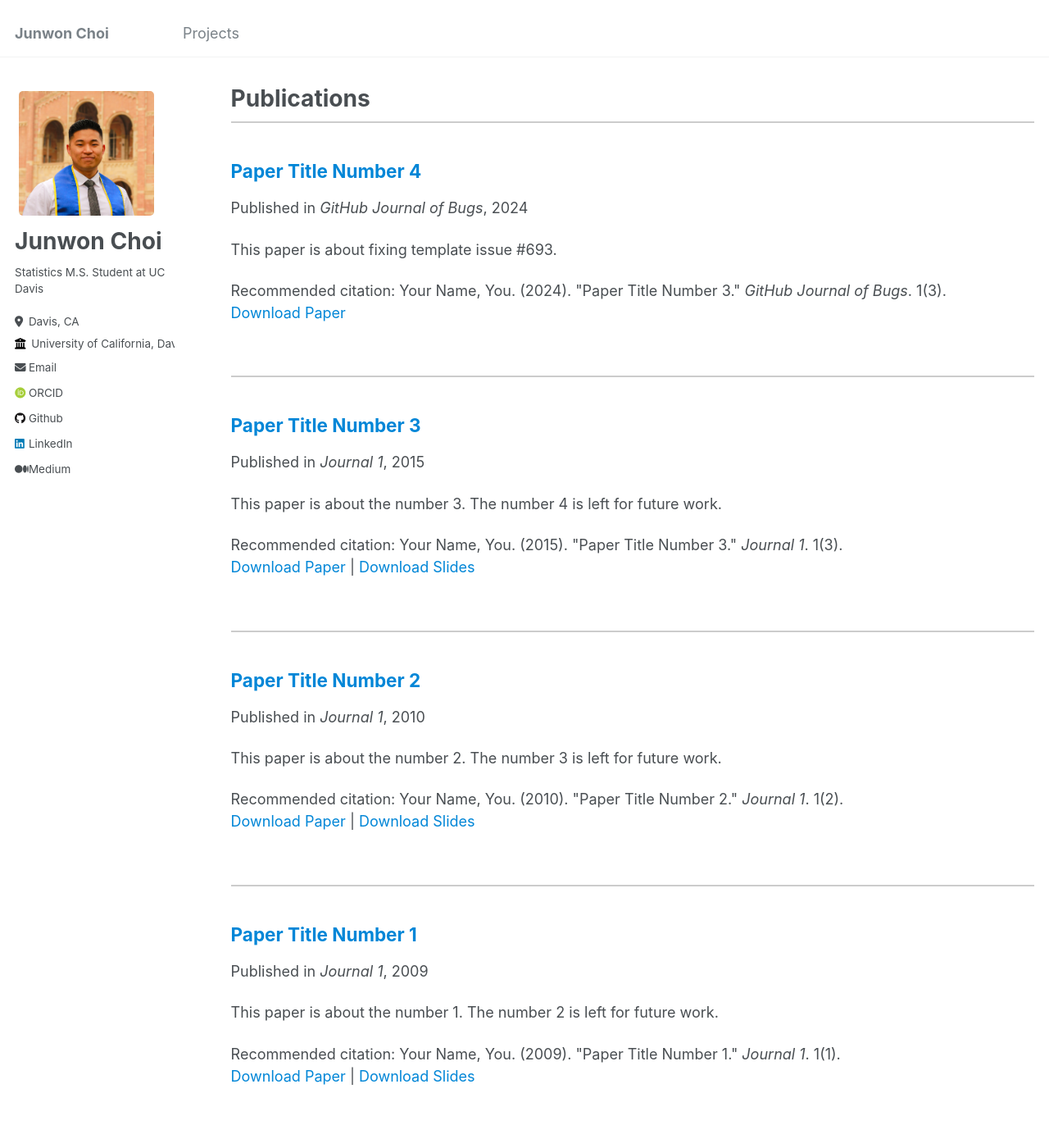
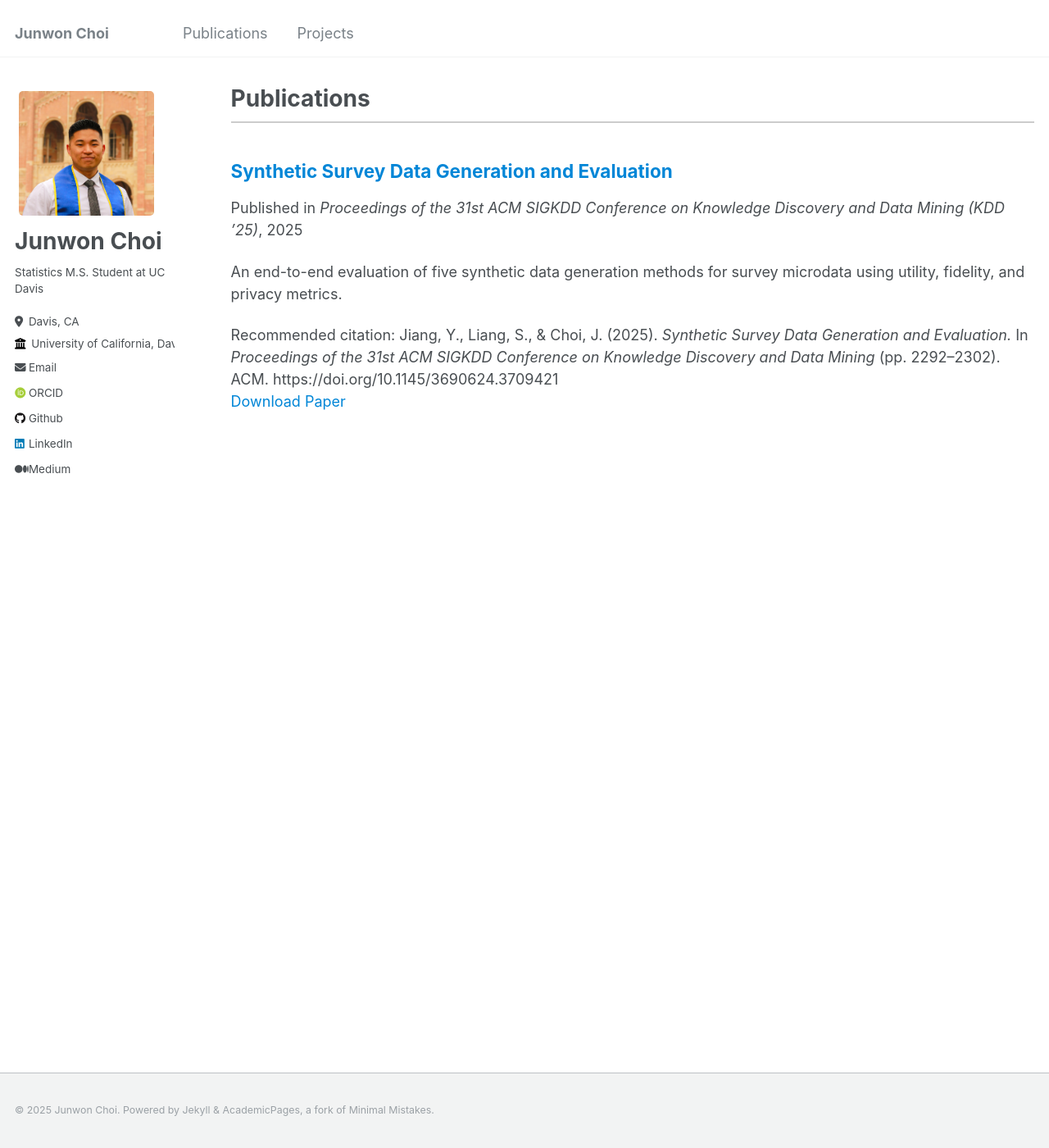
Before and after one commit to cjunwon/cjunwon.github.io, a Jekyll site: the page built from _pages/publications.md, in a window 1280 px wide and 1400 px high. Shown: the whole window at 82% size. Built offline with Jekyll 4.4.1, drawn with Linux system fonts in a browser that asks for light colours; some web fonts are replaced.

Commit message:
First publication

```diff
--- a/_data/navigation.yml
+++ b/_data/navigation.yml
@@ -1,7 +1,7 @@
 # main links links
 main:
-  # - title: "Publications"
-  #   url: /publications/
+  - title: "Publications"
+    url: /publications/
 
   # - title: "Talks"
   #   url: /talks/
--- a/_publications/2009-10-01-paper-title-number-1.md
+++ /dev/null
@@ -1,13 +0,0 @@
----
-title: "Paper Title Number 1"
-collection: publications
-permalink: /publication/2009-10-01-paper-title-number-1
-excerpt: 'This paper is about the number 1. The number 2 is left for future work.'
-date: 2009-10-01
-venue: 'Journal 1'
-slidesurl: 'http://academicpages.github.io/files/slides1.pdf'
-paperurl: 'http://academicpages.github.io/files/paper1.pdf'
-citation: 'Your Name, You. (2009). &quot;Paper Title Number 1.&quot; <i>Journal 1</i>. 1(1).'
----
-
-The contents above will be part of a list of publications, if the user clicks the link for the publication than the contents of section will be rendered as a full page, allowing you to provide more information about the paper for the reader. When publications are displayed as a single page, the contents of the above "citation" field will automatically be included below this section in a smaller font.
--- a/_publications/2010-10-01-paper-title-number-2.md
+++ /dev/null
@@ -1,13 +0,0 @@
----
-title: "Paper Title Number 2"
-collection: publications
-permalink: /publication/2010-10-01-paper-title-number-2
-excerpt: 'This paper is about the number 2. The number 3 is left for future work.'
-date: 2010-10-01
-venue: 'Journal 1'
-slidesurl: 'http://academicpages.github.io/files/slides2.pdf'
-paperurl: 'http://academicpages.github.io/files/paper2.pdf'
-citation: 'Your Name, You. (2010). &quot;Paper Title Number 2.&quot; <i>Journal 1</i>. 1(2).'
----
-
-The contents above will be part of a list of publications, if the user clicks the link for the publication than the contents of section will be rendered as a full page, allowing you to provide more information about the paper for the reader. When publications are displayed as a single page, the contents of the above "citation" field will automatically be included below this section in a smaller font.
--- a/_publications/2015-10-01-paper-title-number-3.md
+++ /dev/null
@@ -1,13 +0,0 @@
----
-title: "Paper Title Number 3"
-collection: publications
-permalink: /publication/2015-10-01-paper-title-number-3
-excerpt: 'This paper is about the number 3. The number 4 is left for future work.'
-date: 2015-10-01
-venue: 'Journal 1'
-slidesurl: 'http://academicpages.github.io/files/slides3.pdf'
-paperurl: 'http://academicpages.github.io/files/paper3.pdf'
-citation: 'Your Name, You. (2015). &quot;Paper Title Number 3.&quot; <i>Journal 1</i>. 1(3).'
----
-
-The contents above will be part of a list of publications, if the user clicks the link for the publication than the contents of section will be rendered as a full page, allowing you to provide more information about the paper for the reader. When publications are displayed as a single page, the contents of the above "citation" field will automatically be included below this section in a smaller font.
--- a/_publications/2024-02-17-paper-title-number-4.md
+++ b/_publications/2024-02-17-paper-title-number-4.md
@@ -1,12 +1,16 @@
 ---
-title: "Paper Title Number 4"
+title: "Synthetic Survey Data Generation and Evaluation"
 collection: publications
-permalink: /publication/2024-02-17-paper-title-number-4
-excerpt: 'This paper is about fixing template issue #693.'
-date: 2024-02-17
-venue: 'GitHub Journal of Bugs'
-paperurl: 'http://academicpages.github.io/files/paper3.pdf'
-citation: 'Your Name, You. (2024). &quot;Paper Title Number 3.&quot; <i>GitHub Journal of Bugs</i>. 1(3).'
+permalink: /publication/2025-07-20-Synthetic-Survey-Data-Generation-and-Evaluation
+excerpt: 'An end-to-end evaluation of five synthetic data generation methods for survey microdata using utility, fidelity, and privacy metrics.'
+date: 2025-07-20
+venue: 'Proceedings of the 31st ACM SIGKDD Conference on Knowledge Discovery and Data Mining (KDD ’25)'
+paperurl: 'https://doi.org/10.1145/3690624.3709421'
+citation: 'Jiang, Y., Liang, S., & Choi, J. (2025). <i>Synthetic Survey Data Generation and Evaluation.</i> In <i>Proceedings of the 31st ACM SIGKDD Conference on Knowledge Discovery and Data Mining</i> (pp. 2292–2302). ACM. https://doi.org/10.1145/3690624.3709421'
 ---
 
-The contents above will be part of a list of publications, if the user clicks the link for the publication than the contents of section will be rendered as a full page, allowing you to provide more information about the paper for the reader. When publications are displayed as a single page, the contents of the above "citation" field will automatically be included below this section in a smaller font.
+**Abstract**
+
+Survey data are common and invaluable in social science research for understanding population processes and supporting policymaking and planning. Depending on the nature and scale, survey data sharing comes with privacy risks, and data collectors and agencies are constrained by disclosure permissions, limiting usage across research groups and institutes. Previous methods for synthetic data generation and deidentification may not entirely prevent information disclosures, or they may sacrifice data quality and granularity.
+
+Using a large-scale national voter file at both national and state levels, this paper introduces an end-to-end pipeline to streamline synthetic data generation and evaluation for survey researchers. This study selects four generative approaches based on different statistical assumptions: the regression-based Synthpop, the generative deep learning-based CTGAN and TVAE, and the large language model-based REaLDTabFormer, and compares them to the baseline synthetic minority oversampling technique (SMOTE). We consider three key dimensions of evaluation (utility, fidelity, and privacy) to highlight the strengths and weaknesses of each approach, and systematically evaluate across various datasets and training sizes. The results reveal that Synthpop is optimized for general utility (i.e., fidelity), while TVAE excels in downstream applications (i.e., target-specific utility) but compromises on general utility and potentially risks data overfitting. REaLDTabFormer demonstrates a balanced performance in both general and target-specific utility, whereas CTGAN offers the best privacy protection. We recommend that future researchers select a generative method by considering the trade-offs between performance across various evaluation dimensions, training size, data type, and computational infrastructure.
```
